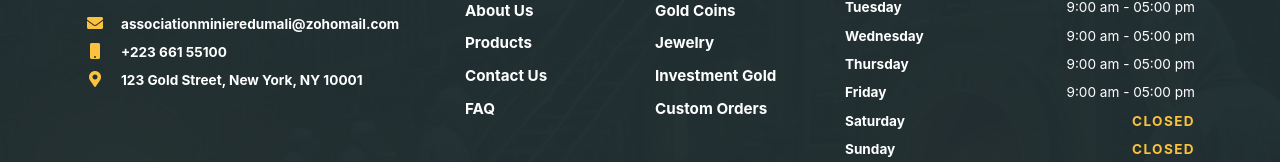
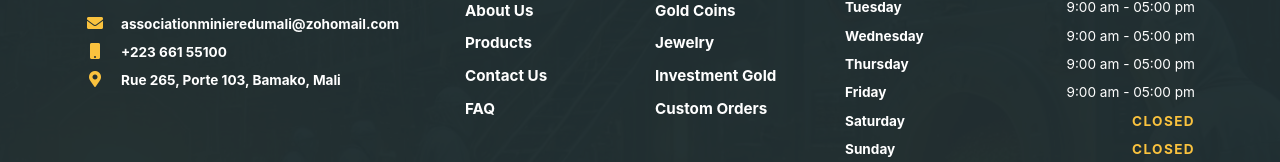
Before and after one commit to Moses-chibuike/Construct, a React (Create React App) app: page /americas in a window 1280 px wide. Shown: the part 2428-2590 px from the top of the page. Built offline with nearby package versions, Linux system fonts and the light colour scheme; no server answers.

Commit message:
additions

```diff
--- a/src/Components/Footer.jsx
+++ b/src/Components/Footer.jsx
@@ -30,7 +30,7 @@ function Footer() {
                   <p className="mb-1">
                     <i className="fas fa-map-marker-alt mr-3 text-primary fa-fw" />
                     <span className="text-small">
-                      <strong>123 Gold Street, New York, NY 10001</strong>
+                      <strong>Rue 265, Porte 103, Bamako, Mali</strong>
                     </span>
                   </p>
                 </div>
```
